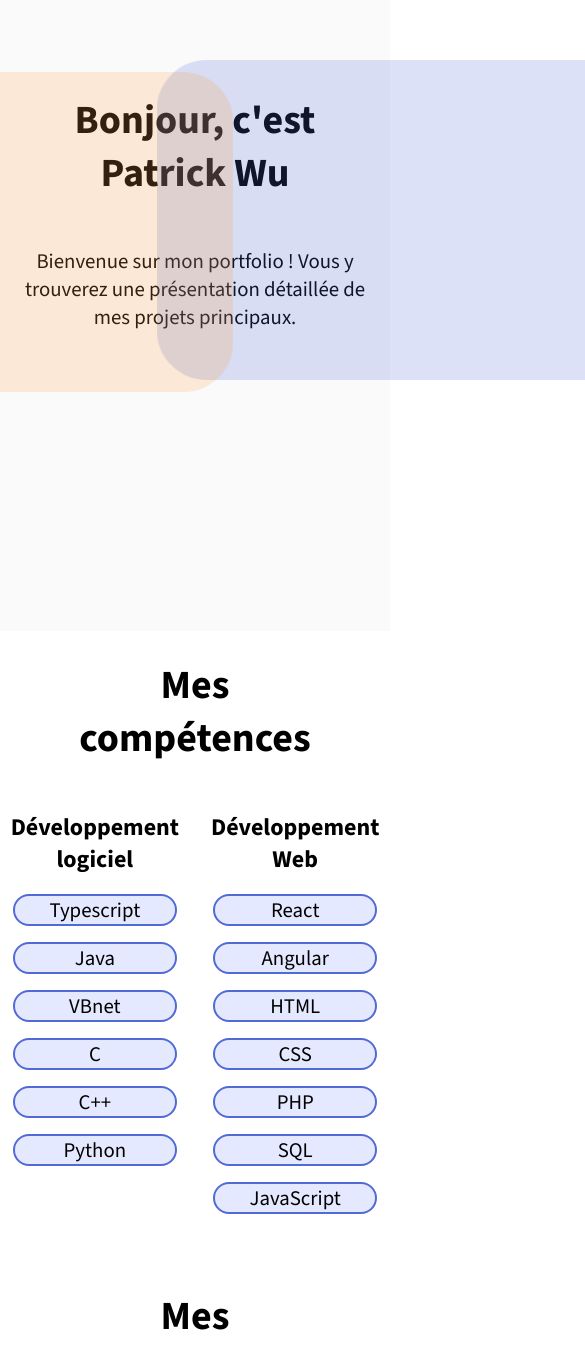
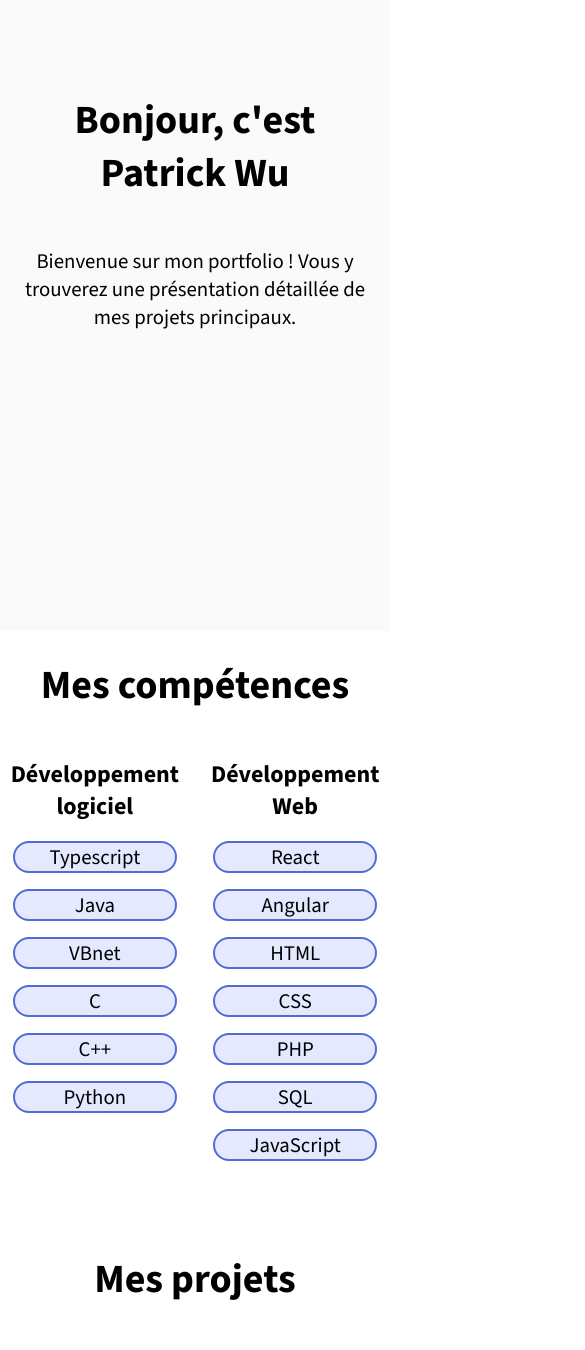
Before and after one commit to GeratorWu/EPortFolio, a React (Create React App) app: page / in a window 390 px wide. Shown: the part 213-1563 px from the top of the page, 585 px wide, since content can reach past the window. Built offline with nearby package versions, Linux system fonts and the light colour scheme.

Commit message:
responsive

```diff
--- a/src/styles/Accueil.css
+++ b/src/styles/Accueil.css
@@ -72,3 +72,9 @@
         transform: translate(0, 0);
     }
 }
+
+@media screen and (max-width:62rem){
+    .bubble1, .bubble2 {
+        display: none;
+    }
+}
--- a/src/styles/Competence.css
+++ b/src/styles/Competence.css
@@ -92,5 +92,8 @@
         flex-direction: column;
         height: auto;
     }
-
+    .competencegauche, .competencedroite, .competencebas{
+        width: 90%;
+        margin-bottom: 1rem;
+    }
 }
```
